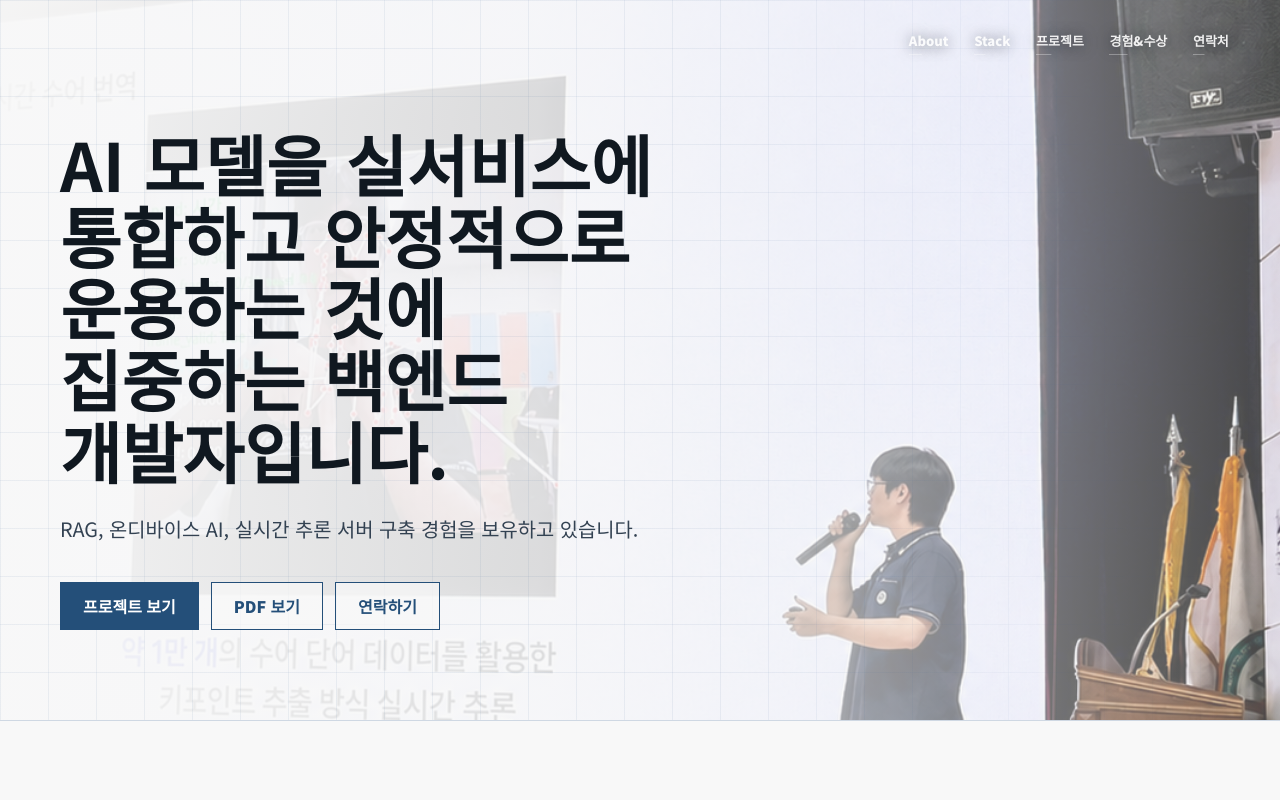
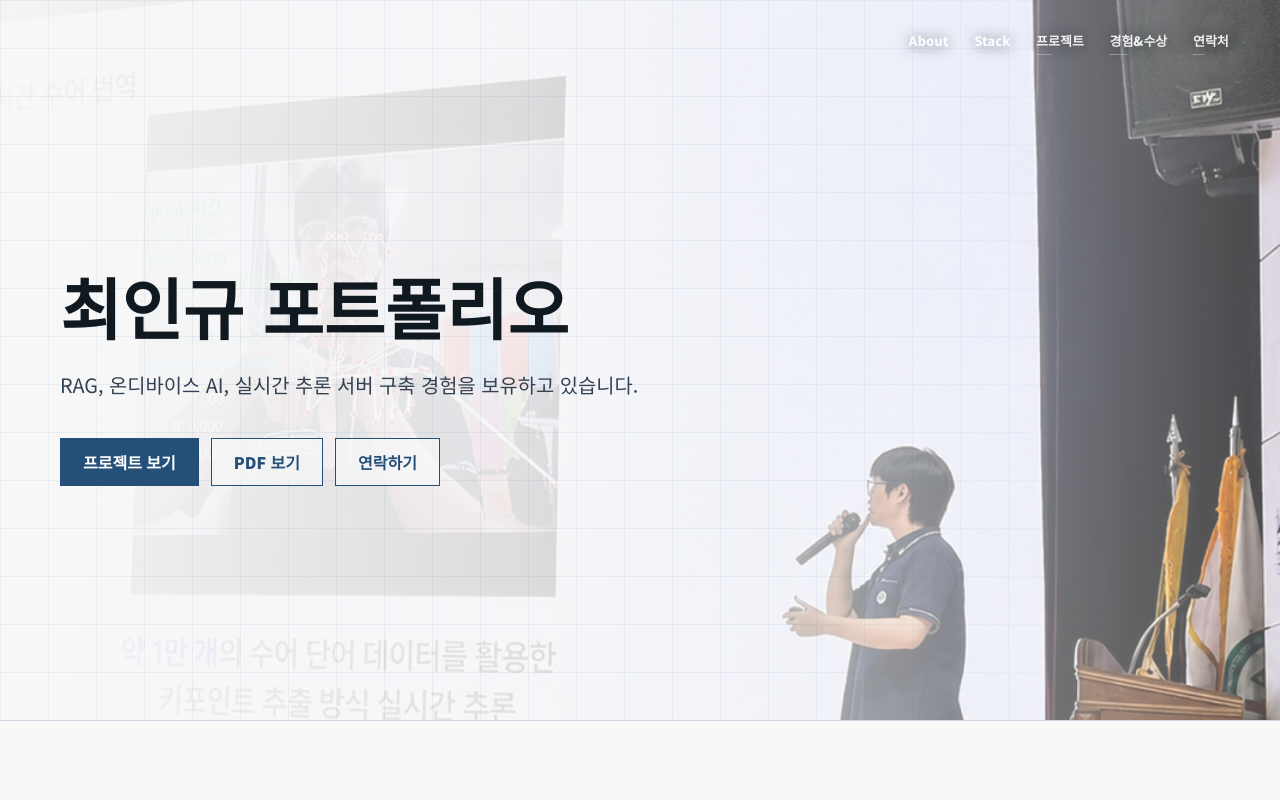
Before and after one commit to yeeeengyu/ingyuChoi_portfolio, a Next.js app: page / in a window 1280 px wide. Shown: the top 800 px of the page. Built offline with nearby package versions, Linux system fonts and the light colour scheme; no server answers.

Commit message:
Use portfolio title in hero

```diff
--- a/app/layout.jsx
+++ b/app/layout.jsx
@@ -5,7 +5,7 @@ const siteUrl = process.env.NEXT_PUBLIC_SITE_URL || 'http://localhost:3000';
 export const metadata = {
   metadataBase: new URL(siteUrl),
   title: '최인규 | AI Backend Portfolio',
-  description: 'AI 모델을 실서비스에 통합하고 안정적으로 운용하는 백엔드 개발자 최인규의 포트폴리오',
+  description: 'RAG, 온디바이스 AI, 실시간 추론 서버 구축 경험을 담은 최인규의 포트폴리오',
   applicationName: 'Choi Ingyu Portfolio',
   authors: [{ name: '최인규' }],
   creator: '최인규',
@@ -25,7 +25,7 @@ export const metadata = {
   },
   openGraph: {
     title: '최인규 | AI Backend Portfolio',
-    description: 'RAG, 온디바이스 AI, 실시간 추론 서버 구축 경험을 보유한 AI 백엔드 개발자 포트폴리오',
+    description: 'RAG, 온디바이스 AI, 실시간 추론 서버 구축 경험을 담은 최인규 포트폴리오',
     url: '/',
     siteName: '최인규 AI Backend Portfolio',
     locale: 'ko_KR',
@@ -42,7 +42,7 @@ export const metadata = {
   twitter: {
     card: 'summary_large_image',
     title: '최인규 | AI Backend Portfolio',
-    description: 'RAG, 온디바이스 AI, 실시간 추론 서버 구축 경험을 보유한 AI 백엔드 개발자 포트폴리오',
+    description: 'RAG, 온디바이스 AI, 실시간 추론 서버 구축 경험을 담은 최인규 포트폴리오',
     images: ['/images/banner.png']
   },
   robots: {
--- a/app/page.jsx
+++ b/app/page.jsx
@@ -139,8 +139,7 @@ export default function Home() {
         <div className="heroGrid">
           <div className="heroCopy">
             <h1>
-              <span className="titleLine">AI 모델을 실서비스에 통합하고 안정적으로 운용하는 것에</span>
-              <span className="titleLine">집중하는 백엔드 개발자입니다.</span>
+              <span className="titleLine">최인규 포트폴리오</span>
             </h1>
             <p>
               RAG, 온디바이스 AI, 실시간 추론 서버 구축 경험을 보유하고 있습니다.
```
